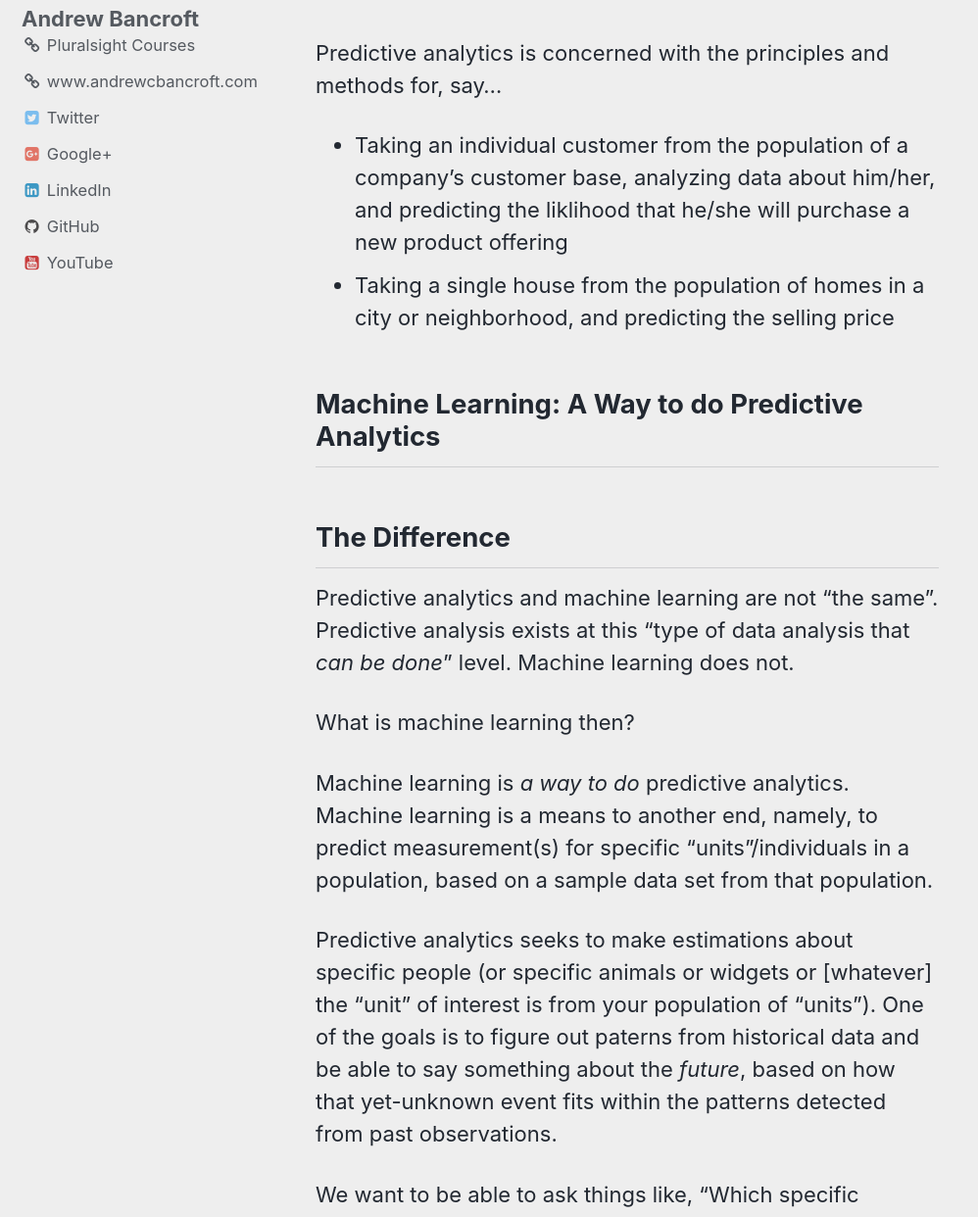
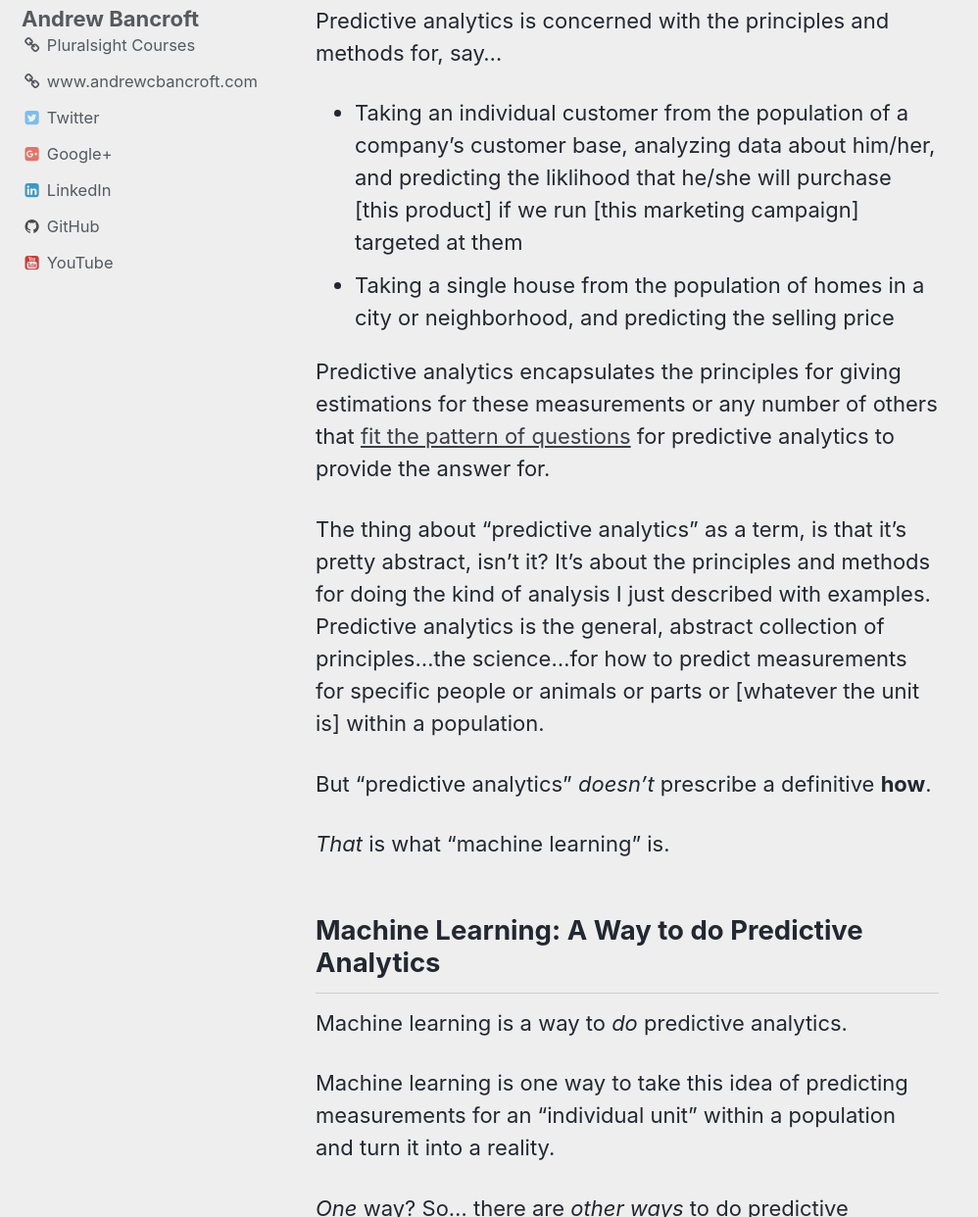
Before and after one commit to andrewcbancroft/datadaylife-blog, a Jekyll site: the page built from _posts/2018-02-05-predictive-analytics-vs-machine-learning-whats-the-difference.md, in a window 1280 px wide and 1400 px high, scrolled down 1404 px, cut to the strip 158-1400 px from the top of the window. Shown: the whole strip at 98% size, without its empty margins (0-998 px from the left). Built offline with Jekyll 4.4.1, drawn with Linux system fonts in a browser that asks for light colours; comment, search, counter and statistics services are not loaded; some of the changed text lies outside the part shown.

Commit message:
Update 2018-02-05-predictive-analytics-vs-machine-learning-whats-the-difference.md

```diff
--- a/_posts/2018-02-05-predictive-analytics-vs-machine-learning-whats-the-difference.md
+++ b/_posts/2018-02-05-predictive-analytics-vs-machine-learning-whats-the-difference.md
@@ -9,47 +9,38 @@
 
 There's a strong temptation to equate "predictive analytics" and "machine learning". It's not uncommon to throw the terms around interchangeably, which signals that the two are strongly related.
 
-But is there a *difference* that sometimes gets lost when we substitute one term for the other? If there *is* a difference, is it important to distinguish? Is it dangerous or misleading to use the terms as synonyms?
+But is there a *difference* that sometimes gets lost when we substitute one term for the other? If there *is* a difference, is it important to distinguish?
 
-## Predictive Analytics:  A Method for Analysis
+## Predictive Analytics: A Method for Analysis
 In [Breaking Down Data Analysis vs Data Analytics: A Look at the Suffix](https://www.dataday.life/data-analysis-vs-data-analytics-examining-suffix/), I reasoned that analytics essentially "denotes the body of facts… the knowledge about… the principles for: analysis. Analytics is about methodology. It’s about the approach to performing analysis. It’s the science of analysis."
 
 In [What Types of Data Analysis Are There?](https://www.dataday.life/what-types-of-data-analysis-are-there/), I noted that predictive *analysis* is what you're doing when you analyze data in a way that can produce predictions of measurements for specific "units" within a population (as opposed to inferential analysis where the measurement predictions are made for the population as a whole).
 
-Combining the two concepts of "analytics" and "predictive analysis" ought to lend us to a natural definition for predictive analytics.
+Combining the two concepts of "analytics" and "predictive analysis" ought to lend us to a natural definition for "predictive analytics".
 
 > Predictive analytics refers to the principles and methods for making measurement predictions for specific "units" within a population.
 
 Predictive analytics is concerned with the principles and methods for, say...
 
-* Taking an individual customer from the population of a company's customer base, analyzing data about him/her, and predicting the liklihood that he/she will purchase a new product offering
+* Taking an individual customer from the population of a company's customer base, analyzing data about him/her, and predicting the liklihood that he/she will purchase [this product] if we run [this marketing campaign] targeted at them
 * Taking a single house from the population of homes in a city or neighborhood, and predicting the selling price
 
+Predictive analytics encapsulates the principles for giving estimations for these measurements or any number of others that [fit the pattern of questions](https://www.dataday.life/patterns-and-key-words-of-predictive-analytics-questions/) for predictive analytics to provide the answer for.
+
+The thing about "predictive analytics" as a term, is that it's pretty abstract, isn't it? It's about the principles and methods for doing the kind of analysis I just described with examples.  Predictive analytics is the general, abstract collection of principles...the science...for how to predict measurements for specific people or animals or parts or [whatever the unit is] within a population.
+
+But "predictive analytics" *doesn't* prescribe a definitive **how**.
+
+*That* is what "machine learning" is.
+
 ## Machine Learning:  A Way to do Predictive Analytics
+Machine learning is a way to *do* predictive analytics.
 
+Machine learning is one way to take this idea of predicting measurements for an "individual unit" within a population and turn it into a reality.
 
+*One* way?  So... there are *other ways* to do predictive analytics??
 
-## The Difference
-Predictive analytics and machine learning are not "the same". Predictive analysis exists at this "type of data analysis that *can be done*" level. Machine learning does not.
-
-What is machine learning then?
-
-Machine learning is *a way to do* predictive analytics. Machine learning is a means to another end, namely, to predict measurement(s) for specific "units"/individuals in a population, based on a sample data set from that population.
-
-Predictive analytics seeks to make estimations about specific people (or specific animals or widgets or [whatever] the "unit" of interest is from your population of "units"). One of the goals is to figure out paterns from historical data and be able to say something about the *future*, based on how that yet-unknown event fits within the patterns detected from past observations.
-
-We want to be able to ask things like, "Which specific customers are more likely to purchase [this product] if we run [this marketing campaign] targeted at them?" or "What is a likely selling price for [this house]?" or any number of other questions that [fit the pattern](https://www.dataday.life/patterns-and-key-words-of-predictive-analytics-questions/) for predictive analytics to provide the answer for.
-
-Machine learning just happens to be *one way* to accomplish the goal of predictive analytics.
-
-Here's an example:
-
-### The Goal vs The Means
-The means to do something... the methods and strategies and ways we approach accomplishing a goal are not the same thing as the goal itself. They're two distinct things, aren't they?
-
-If I say, "My goal is to save $1000 by Christmas.", I could go about achieving that goal in a dozen ways.  I might begin a saving strategy that involves setting back about $83 / month, the goal and the strategy are two separate things.  I might take on a side project to earn extra money. In either case, the strategy *accomplishes* the goal.  Without the *goal*, the strategy has no clearly defined purpose.
-
-Predictive analysis is the goal.  Machine learning is a strategy used to *accomplish* predictive analysis.  The former gives the *purpose*...the reason to *do* machine learning in the first place. The tools we use to perform predictive analysis are various - machine learning just happens to solve the data *scale* problem that previous generations of analysts didn't face.
+I can think of at least one...
 
 ## Before There Were Machines to Learn
 Before there were machines, there were... *people*.
@@ -60,6 +51,40 @@
 
 While it's *possible* for people to compute the outputs that a machine learning algorithm can produce, it's *unnecessary*.  Due to the scale of data in today's world, it's also insanely impractical for many data sets.
 
+## Automating the Human's Steps
+If you handed me a small data set and said, "Manually find a way to produce a predicted house price for a home in [this neighborhood]", I could probably swing it.
+
+If you handed me another similar data set and asked me to do the same thing, I could probably do it again, assuming I remember all the steps.  On the second round, I might even be brilliant enough to *write the steps down*.
+
+If you came to me again (and again, and again), I could follow the steps one by one to produce predictions.  I'd just be really tired, bored, and annoyed.
+
+Naturally, you might ask, "Why not *automate the steps*?"
+
+That's the idea behind machine learning!
+
+"Machine learning" simply describes what computers do when they execute *programs* to produce predictions.
+
+Computer scientists take the specific steps that need to be followed in order to produce a prediction (an *algorithm*, if you will) and *write code* to let a computer (a *machine*) do those steps and produce the prediction.
+
+Same results.  Without goof-ups.  Faster.
+
+Happier Andrew.
+
+That is machine learning... it involves the encoding of the steps that need to be taken in order to produce measurement predictions of all kinds in such a way that a computer can *execute* those steps and produce the result we want.
+
+## The Bottom-Line
+Predictive analytics and machine learning are not "the same".
+
+Predictive analytics is about [the way(s)] (in general) to make estimations about specific people (or specific animals or widgets or [whatever] the "unit" of interest is from your population of "units").
+
+Machine learning *is* one of those ways to make those predictions a reality.
+
+The means to do something... the methods and strategies and ways we approach accomplishing a goal are not the same thing as the goal itself. They're two distinct things, aren't they?
+
+If I say, "My goal is to save $1000 by Christmas.", I could go about achieving that goal in a dozen ways.  I might begin a saving strategy that involves setting back about $83 / month, the goal and the strategy are two separate things.  I might take on a side project to earn extra money. In either case, the strategy *accomplishes* the goal.  Without the *goal*, the strategy has no clearly defined purpose.
+
+Predictive analytics is the goal.  Machine learning is a strategy used to *accomplish* the goal.
+
 ## They're Different -- So What?
 So who cares if they're different?  Is it even an important distinction to make?  What's the harm in swapping in "machine learning" for "predictive analytics", or vice-versa?
 
```
